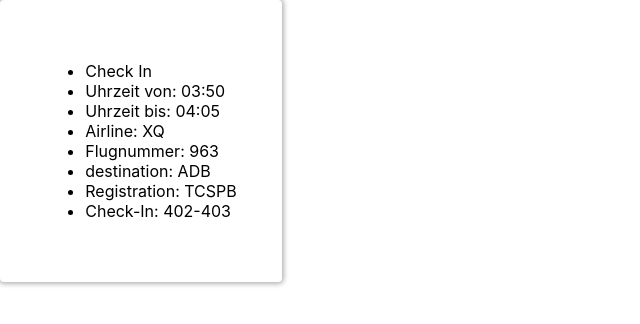
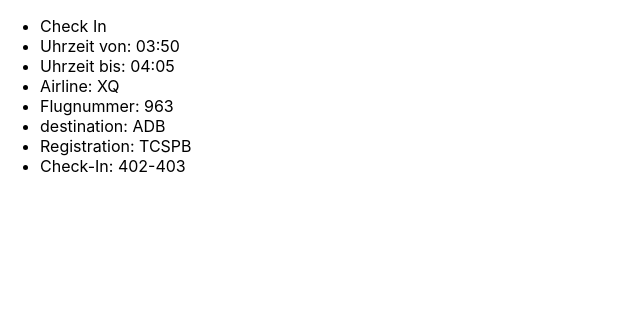
Before and after one commit to Ploysth/capstone_project, a React (Create React App) app: page / in a window 1280 px wide. Shown: the top 324 px of the page, without its empty margins (0-640 px from the left). Built offline with nearby package versions, Linux system fonts and the light colour scheme.

Commit message:
update card-list

```diff
--- a/src/CheckInCardList.js
+++ b/src/CheckInCardList.js
@@ -3,7 +3,7 @@ import CheckInCard from './CheckInCard';
 
 export default function CheckInCardList({ cards }) {
   return (
-    <div className='card'>
+    <div className='cardList'>
         {cards.map(checkInCard => {
             return <CheckInCard checkInCard={checkInCard} key={checkInCard.id} />
         })}
```
